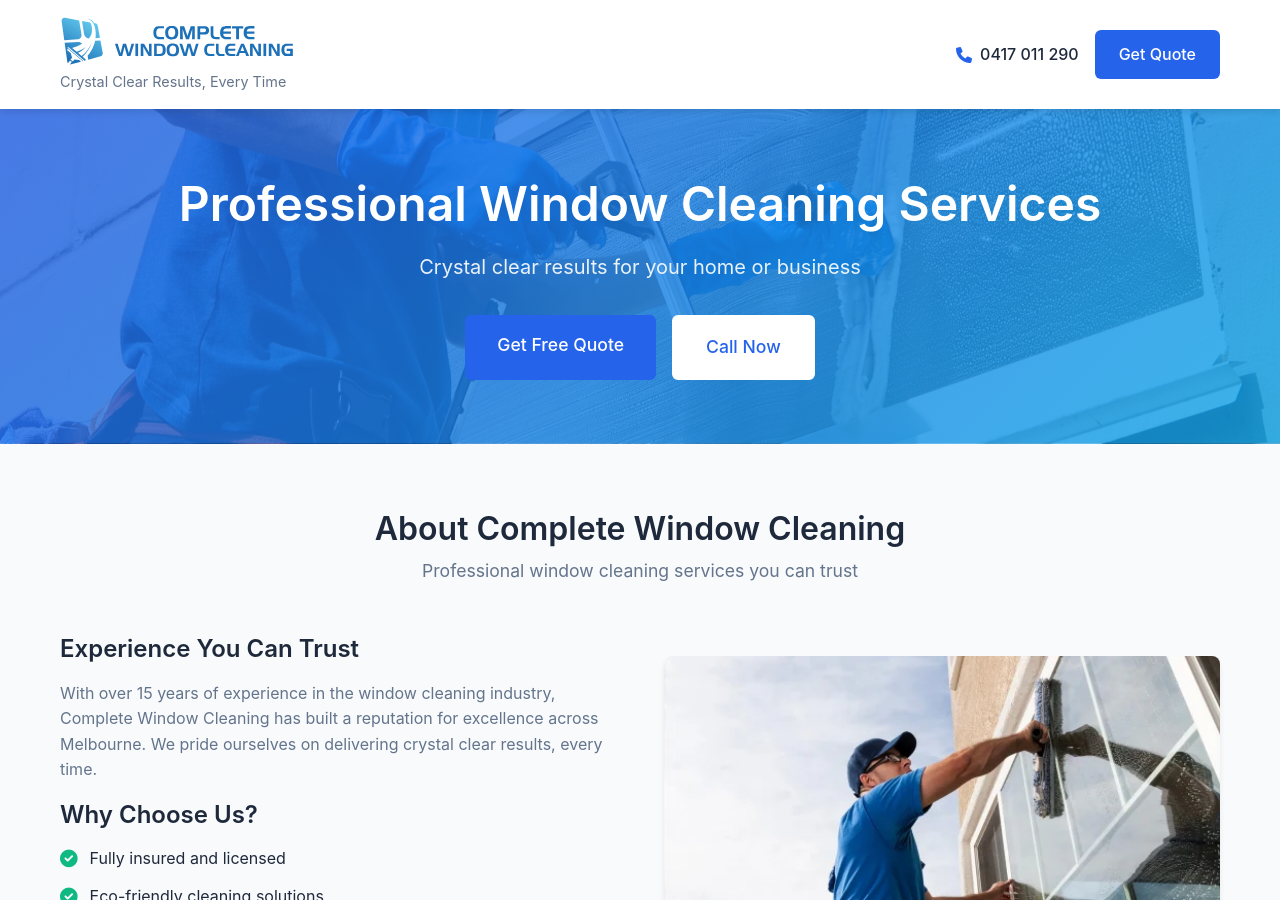
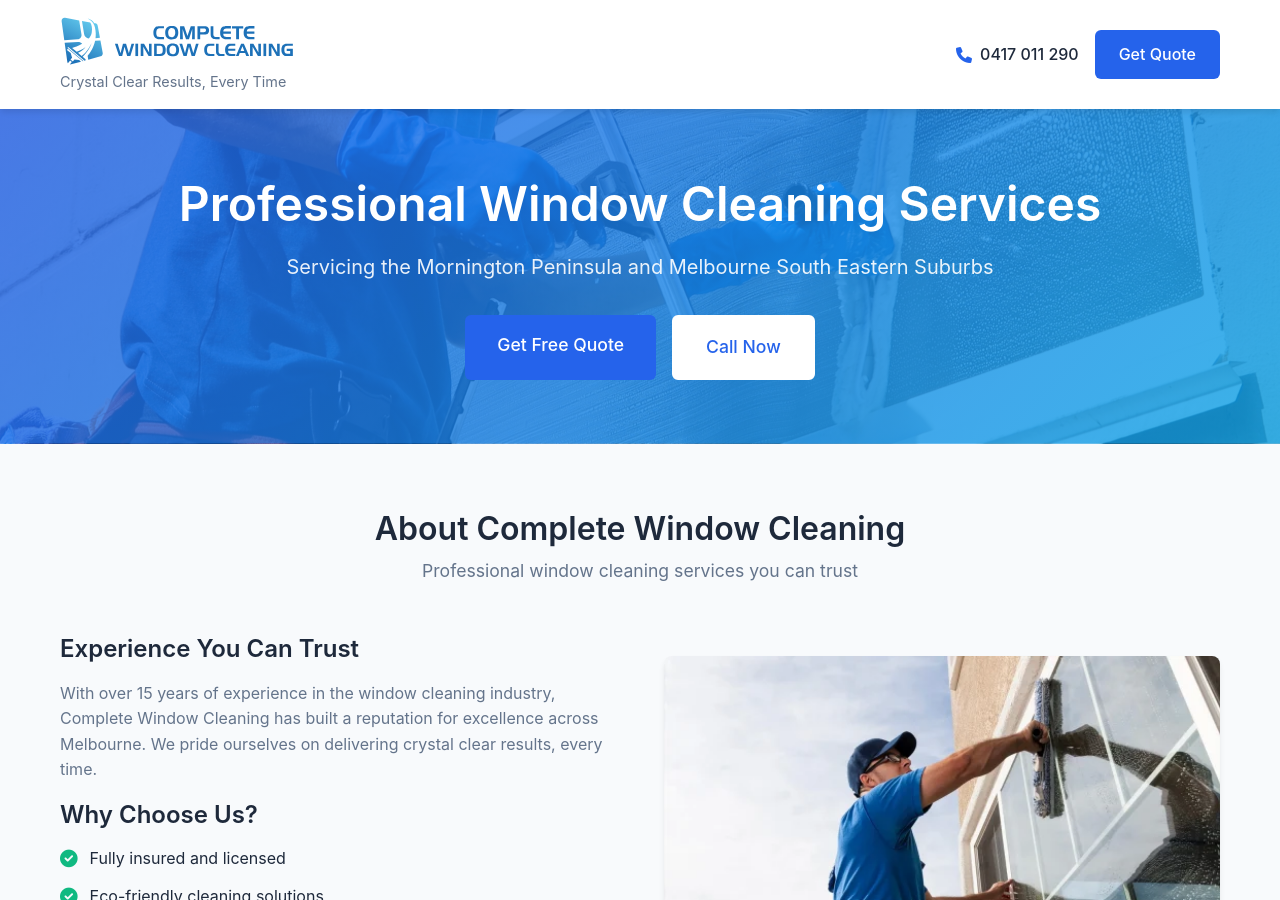
Before and after one commit to quirkules/quirkules.github.io, a Jekyll site: the page built from index.html, in a window 1280 px wide and 900 px high. Built offline with Jekyll 4.4.1, drawn with Linux system fonts in a browser that asks for light colours.

Commit message:
updated subheading

```diff
--- a/index.html
+++ b/index.html
@@ -9,7 +9,7 @@ description: "Complete Window Cleaning provides professional window cleaning ser
     <div class="hero-content">
         <div class="container">
             <h1>Professional Window Cleaning Services</h1>
-            <p class="hero-subtitle">Crystal clear results for your home or business</p>
+            <p class="hero-subtitle">Servicing the Mornington Peninsula and Melbourne South Eastern Suburbs</p>
             <div class="hero-buttons">
                 <a href="#quote" class="btn btn-primary btn-large">Get Free Quote</a>
                 <a href="tel:{{ site.business.phone }}" class="btn btn-secondary btn-large">Call Now</a>
```
